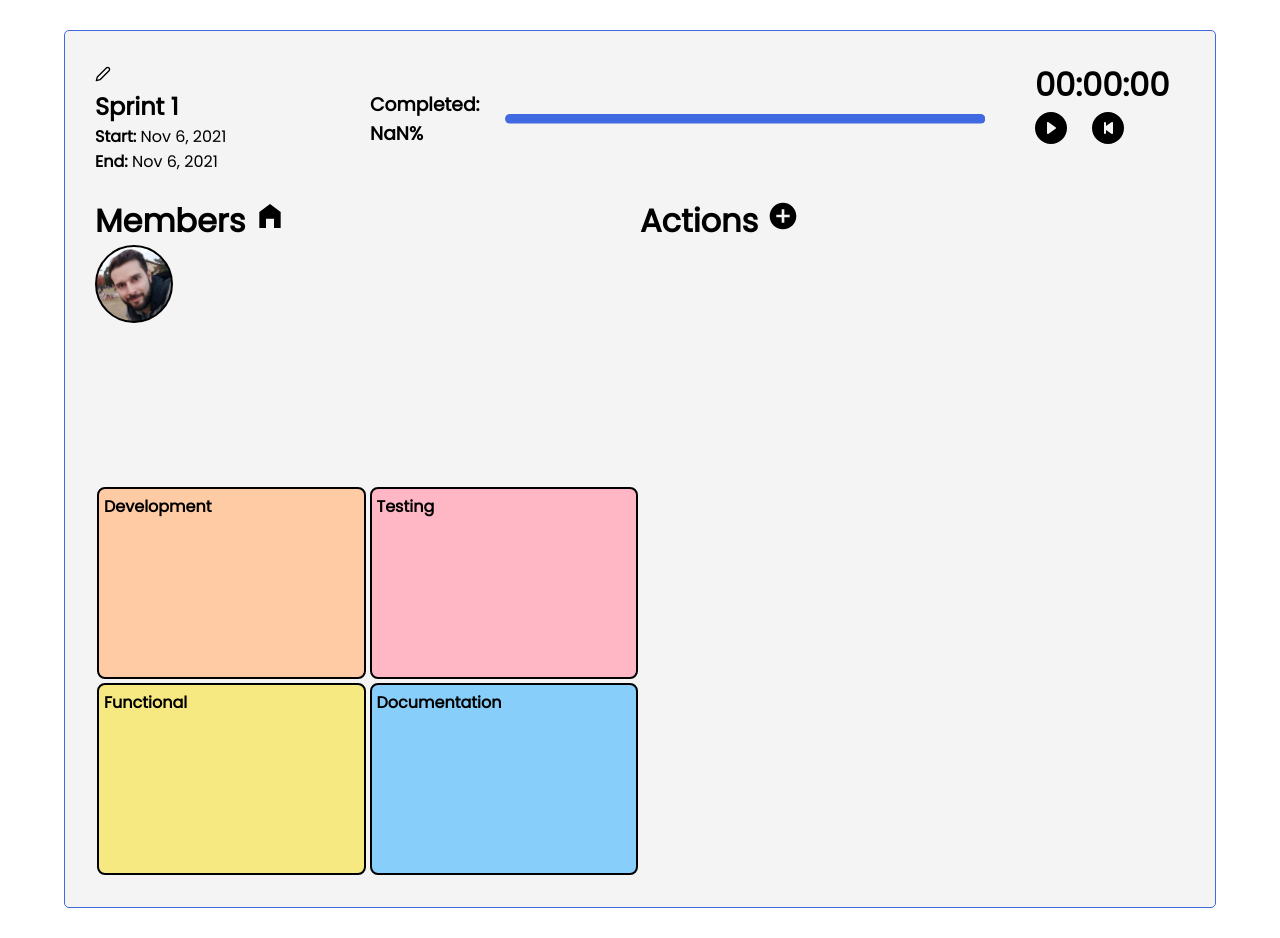
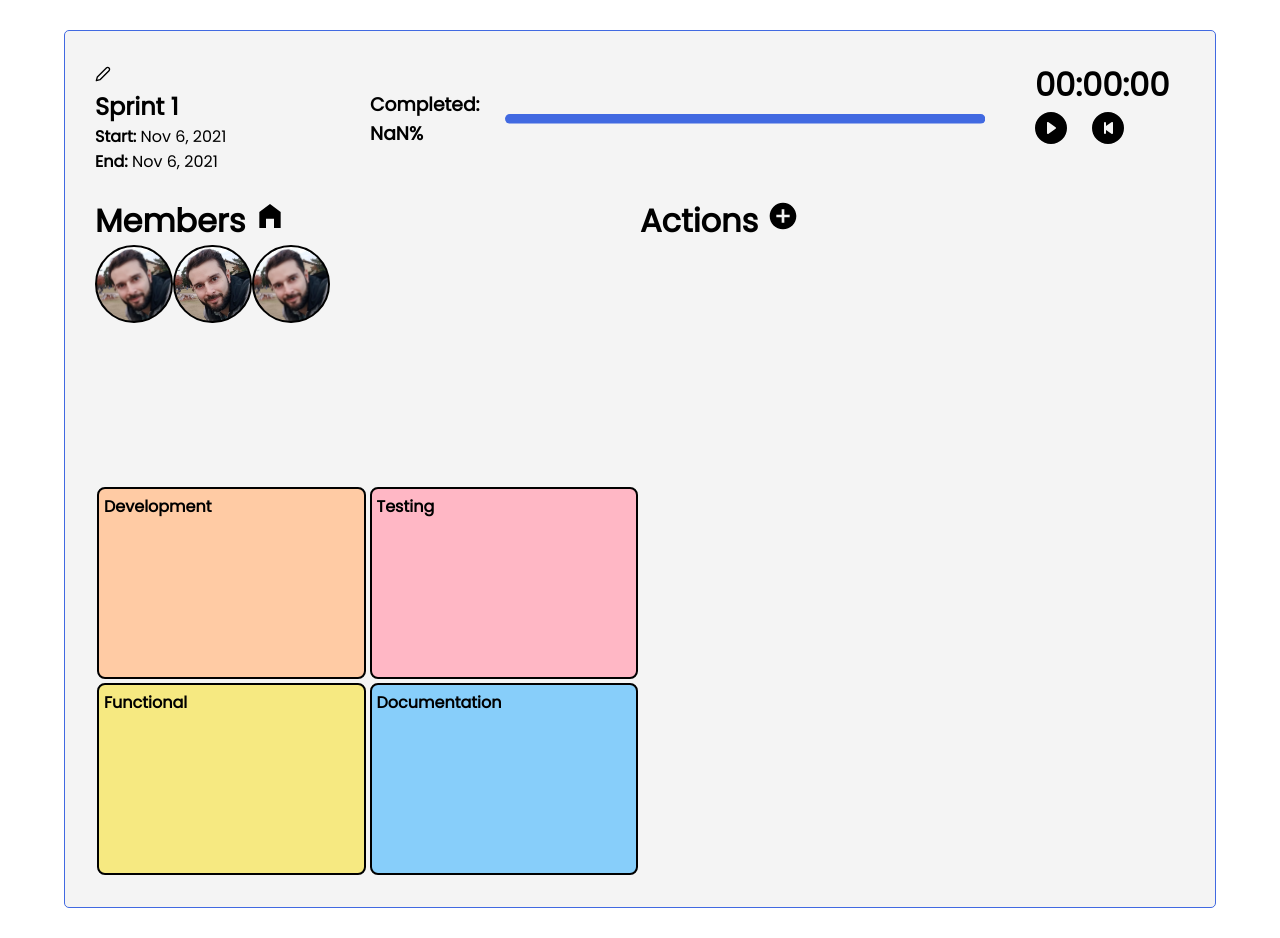
Before and after one commit to albertocaparros/dailys-board, a React (Create React App) app: page / in a window 1280 px wide. Built offline with nearby package versions, Linux system fonts and the light colour scheme.

Commit message:
dragabble and home button both working

```diff
--- a/src/components/contexts/MembersContext.js
+++ b/src/components/contexts/MembersContext.js
@@ -9,6 +9,22 @@ const MembersContextProvider = (props) => {
       surname: 'Caparrós',
       color: 'steelblue',
       id: 0,
+      picture: '/alberto.png',
+      defaultPosition: { x: 0, y: 0 },
+    },
+    {
+      name: 'Alberto',
+      surname: 'Caparrós',
+      color: 'steelblue',
+      id: 1,
+      picture: '/alberto.png',
+      defaultPosition: { x: 0, y: 0 },
+    },
+    {
+      name: 'Alberto',
+      surname: 'Caparrós',
+      color: 'steelblue',
+      id: 2,
       picture: '/alberto.png',
       defaultPosition: { x: 0, y: 0 },
     },
--- a/src/components/members/Member.js
+++ b/src/components/members/Member.js
@@ -7,6 +7,11 @@ const Member = ({ name, surname, color, picture, id, defaultPosition }) => {
 
   return (
     <Draggable
+      axis='both'
+      position={{
+        x: defaultPosition.x,
+        y: defaultPosition.y,
+      }}
       onStop={(e, data) => {
         editMember({
           name,
```
